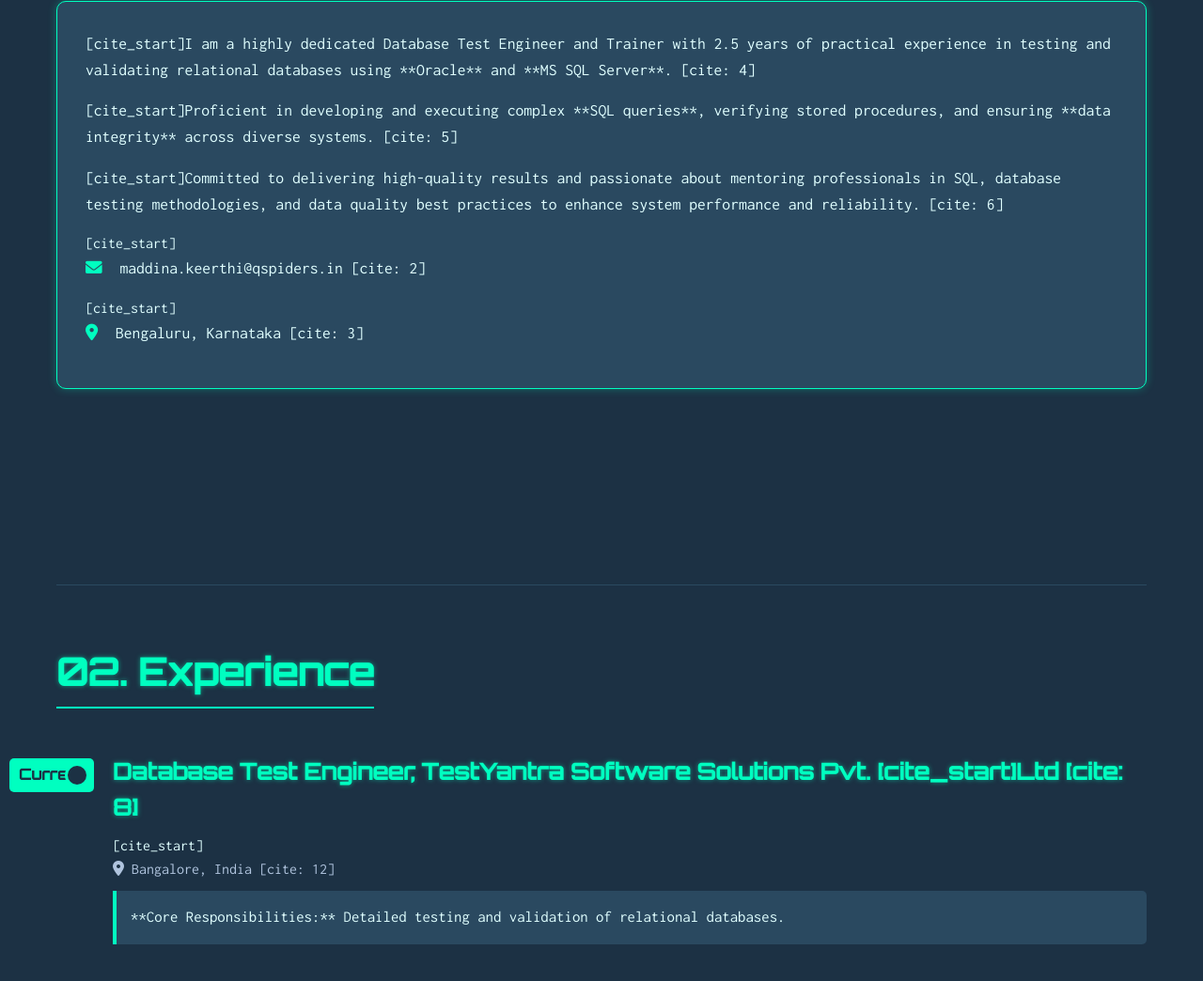
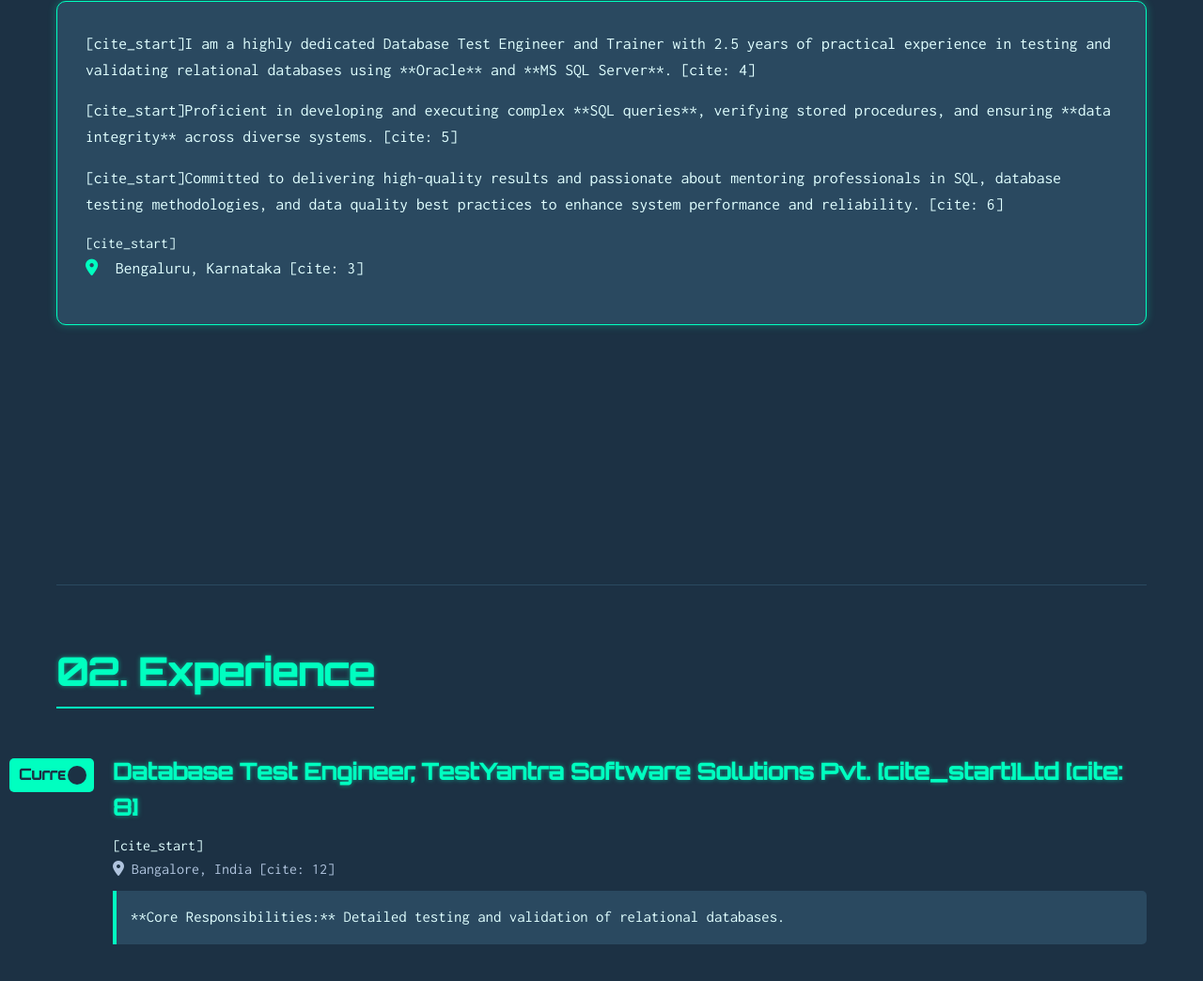
Before and after one commit to KeerthiMaddina0320/PORTFOLIO, a plain HTML site: page index.html in a window 1280 px wide. Shown: the part 1059-2103 px from the top of the page at 94% size. Drawn offline with Linux system fonts and the light colour scheme.

Commit message:
keerthi11

```diff
--- a/index.html
+++ b/index.html
@@ -59,7 +59,7 @@
                     [cite_start]Committed to delivering high-quality results and passionate about mentoring professionals in SQL, database testing methodologies, and data quality best practices to enhance system performance and reliability. [cite: 6]
                 </p>
                 <div class="contact-info">
-                    [cite_start]<p><i class="fas fa-envelope"></i> maddina.keerthi@qspiders.in [cite: 2]</p>
+
                     [cite_start]<p><i class="fas fa-map-marker-alt"></i> Bengaluru, Karnataka [cite: 3]</p>
                 </div>
             </div>
```
